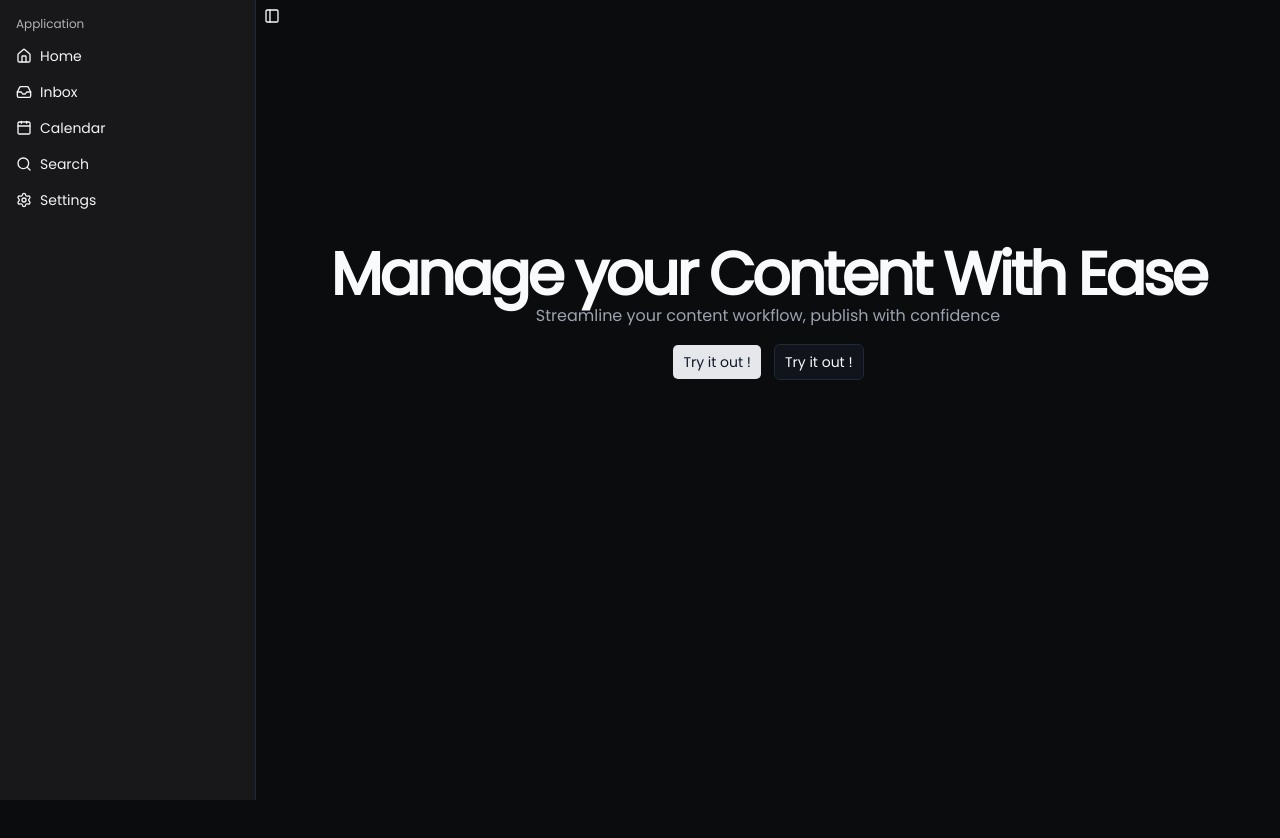
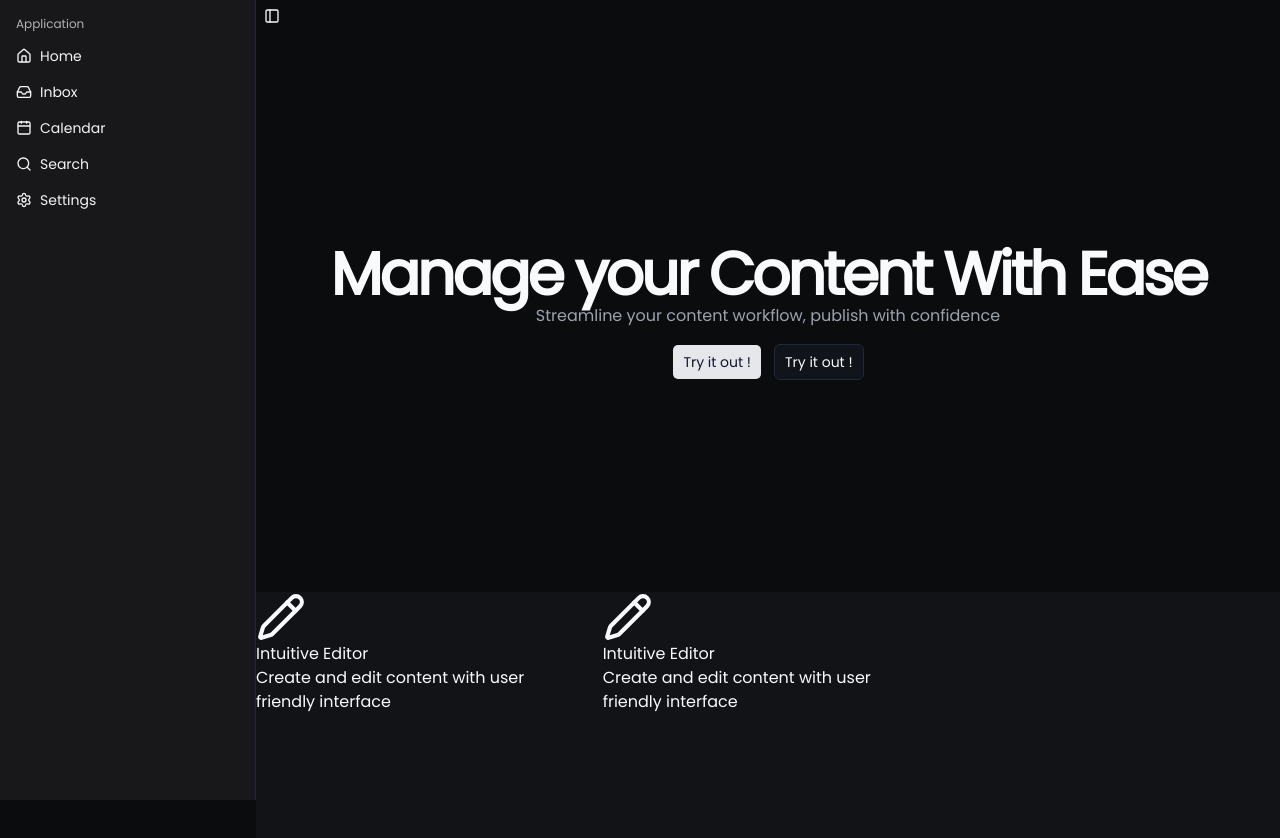
Before and after one commit to coderAshwathama/next-cms, a Next.js app: page / in a window 1280 px wide. Shown: the top 838 px of the page. Before the commit the page ends 800 px from the top, so only its background shows below. Built offline with nearby package versions, Linux system fonts and the light colour scheme.

Commit message:
added another section for the description

```diff
--- a/src/app/page.js
+++ b/src/app/page.js
@@ -1,4 +1,5 @@
 import { Button } from "@/components/ui/button";
+import { Pencil } from "lucide-react";
 
 export default function Landing() {
   return (
@@ -22,7 +23,20 @@ export default function Landing() {
           </div>
         </div>
       </section>
-      <section></section>
+      <section className="min-h-screen  sm:min-h-[80vh] w-full bg-gray-600/10">
+        <div className="grid gap-4 sm:grid-cols-2 lg:grid-cols-3 ">
+          <span className="">
+            <Pencil size={50} />
+            <h3>Intuitive Editor</h3>
+            <p> Create and edit content with user friendly interface</p>
+          </span>
+          <span className="">
+            <Pencil size={50} />
+            <h3>Intuitive Editor</h3>
+            <p> Create and edit content with user friendly interface</p>
+          </span>
+        </div>
+      </section>
       <section></section>
       <section></section>
     </main>
```
